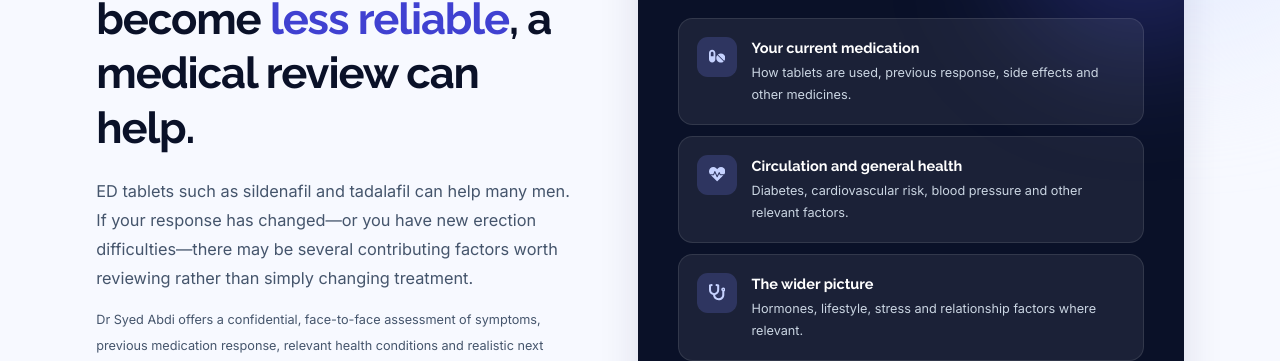
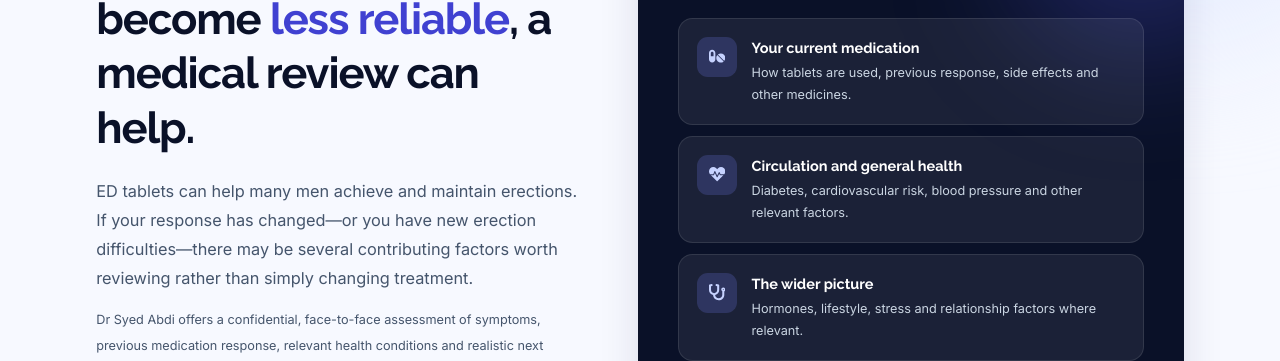
Before and after one commit to binithekid/Healing-PRP-Clinics-Preview, a Next.js app: page /birmingham/erectile-dysfunction-treatment in a window 1280 px wide. Shown: the part 1031-1392 px from the top of the page. Built offline with nearby package versions, Linux system fonts and the light colour scheme.

Commit message:
Improve wording for ED treatment description

```diff
--- a/src/components/pages/ErectileDysfunctionTreatmentClient.tsx
+++ b/src/components/pages/ErectileDysfunctionTreatmentClient.tsx
@@ -543,7 +543,7 @@ export default function ErectileDysfunctionTreatmentClient({
                   a medical review can help.
                 </h2>
                 <p className="mt-6 max-w-xl text-base leading-8 text-slate-600 md:text-lg">
-                  ED tablets such as sildenafil and tadalafil can help many men. If your response
+                  ED tablets can help many men achieve and maintain erections. If your response
                   has changed—or you have new erection difficulties—there may be several contributing
                   factors worth reviewing rather than simply changing treatment.
                 </p>
```
